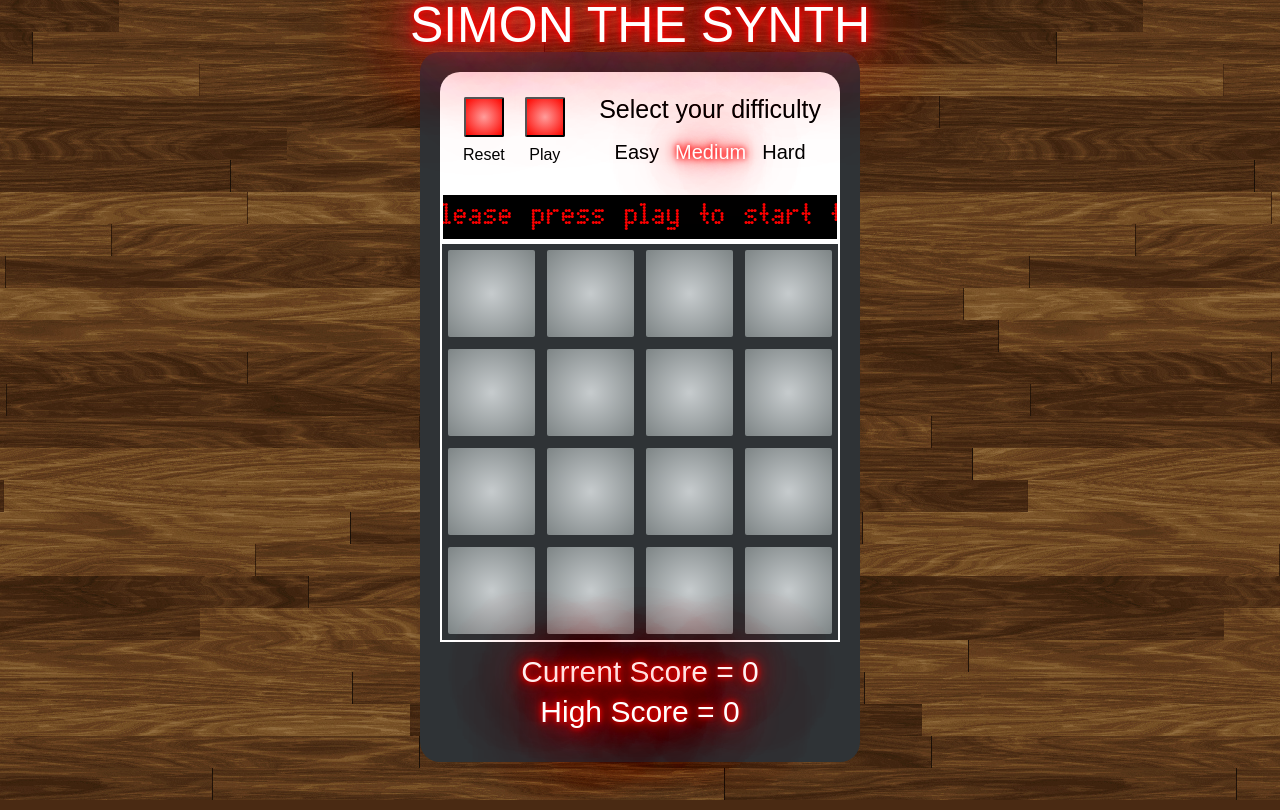
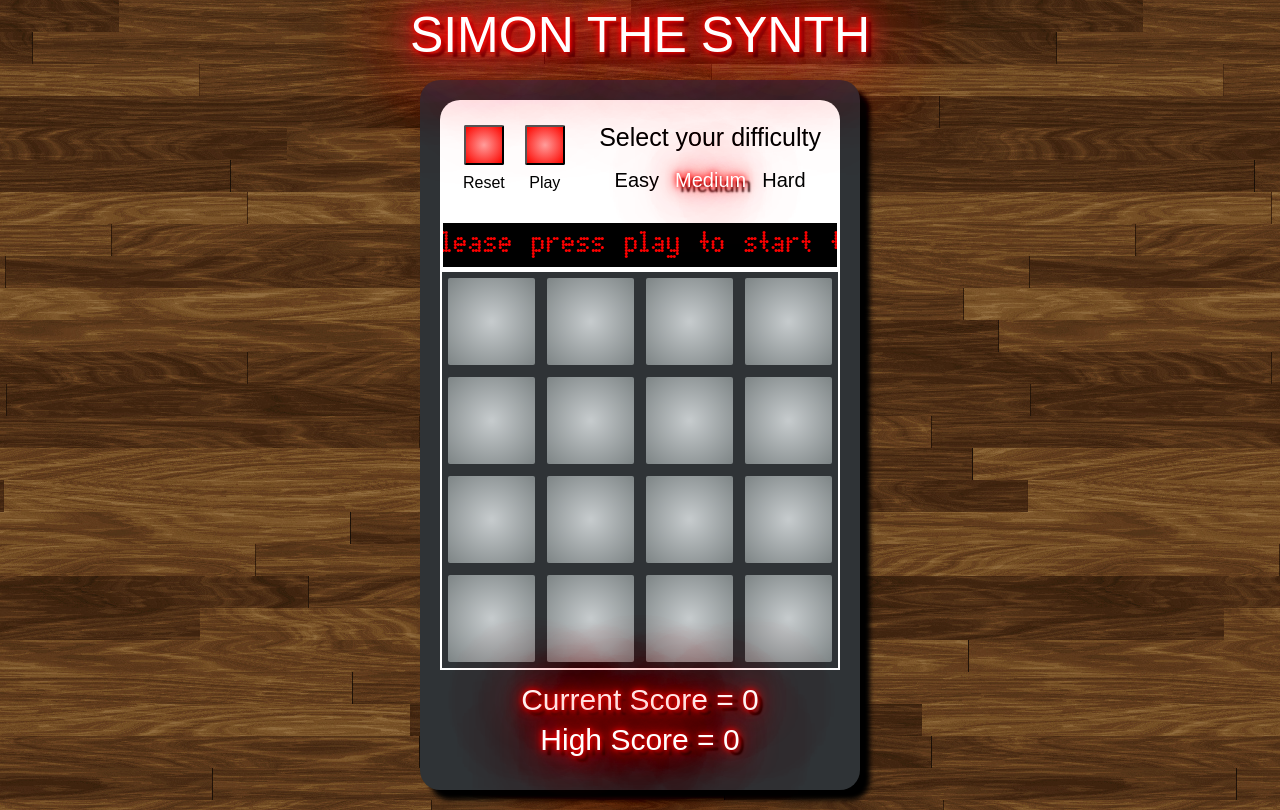
Before and after one commit to jwlh/WDI_PROJECT_1, a PHP site: page / in a window 1280 px wide. Run offline with PHP 8.4, Linux system fonts and the light colour scheme; some libraries are stand-ins or nearby versions; some web fonts are replaced.

Commit message:
added drop shadows to titles and main div, spaced out buttons better

```diff
--- a/css/style.css
+++ b/css/style.css
@@ -16,11 +16,12 @@ body {
 }
 
 main {
-  margin: 2px auto;
+  margin: 20px auto;
   padding: 20px;
   width: 440px;
   background-color: #2f3336;
   border-radius: 20px;
+  box-shadow: 10px 10px 5px black;
 }
 
 h1 {
@@ -29,6 +30,7 @@ h1 {
   text-transform: uppercase;
   font-weight: 400;
   font-family: 'Electrolize', sans-serif;
+  margin-top: 10px;
 }
 
 #controls {
@@ -165,7 +167,8 @@ h5 {
     0 0 80px #f43d41,
     0 0 90px #f43d41,
     0 0 100px #f43d41,
-    0 0 150px #f43d41;
+    0 0 150px #f43d41,
+    5px 5px 2px black;
 }
 
 
--- a/index.html
+++ b/index.html
@@ -29,9 +29,9 @@
       </div>
       <div id = "difficultyBox" class = "button-container">
         <h3>Select your difficulty</h3>
-        <h4 class="difficulty-buttons" id="1000">Easy</h4>
-        <h4 class="difficulty-buttons neon" id="750">Medium</h4>
-        <h4 class="difficulty-buttons" id="500">Hard</h4>
+        <h4 class="difficulty-buttons" id="800">Easy</h4>
+        <h4 class="difficulty-buttons neon" id="600">Medium</h4>
+        <h4 class="difficulty-buttons" id="300">Hard</h4>
       </div>
     </div>
     <div class="ticker-wrap">
--- a/js/app.js
+++ b/js/app.js
@@ -11,7 +11,7 @@ $(() => {
   let numberOfButtons = 3;
   let highScore = 0;
   let currentScore = 0;
-  let difficultyLevel = 750;
+  let difficultyLevel = 600;
 
   enablePlay();
   animateTicker();
@@ -39,11 +39,11 @@ $(() => {
     $('h4').removeClass('neon');
     $(e.target).addClass('neon');
     difficultyLevel = parseInt(e.target.id);
-    if (e.target.id === '1000') {
+    if (e.target.id === '800') {
       updateTicker('Easy...BORING...Press Play to start');
-    } else if (e.target.id === '750') {
+    } else if (e.target.id === '600') {
       updateTicker('Medium...Sensible choice...Press Play to start');
-    } else if (e.target.id === '500') {
+    } else if (e.target.id === '300') {
       updateTicker('Hard...Ballsy...Press Play to start');
     }
     resetGame();
@@ -115,7 +115,8 @@ $(() => {
       disableLiClicks();
       setTimeout(playAnswer, 2000);
     } else {
-      updateTicker('WRONG!!! Reset to start again');
+      updateTicker('WRONG!!! Press play to start again');
+      resetGame();
     }
   }
 
```
